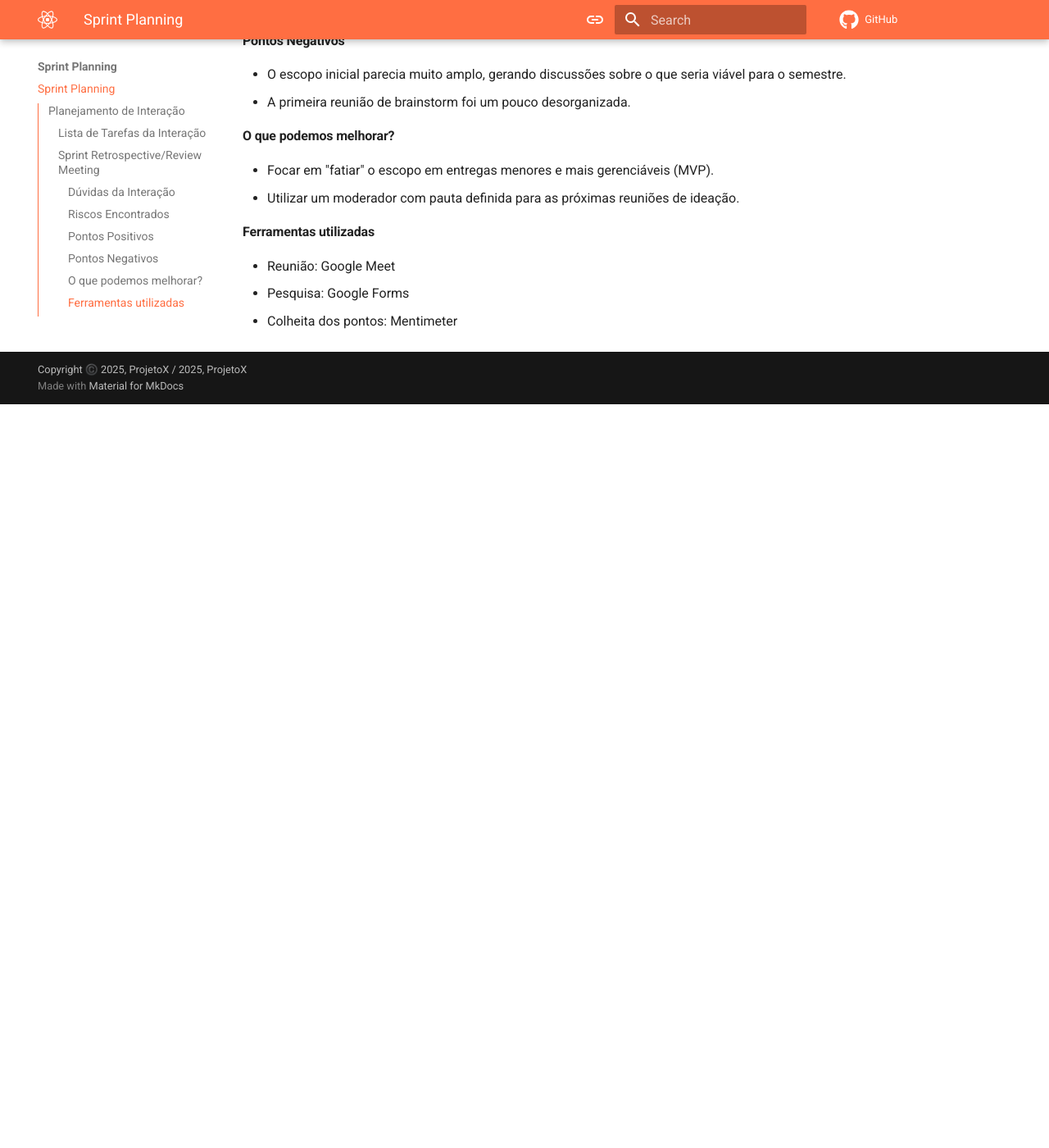
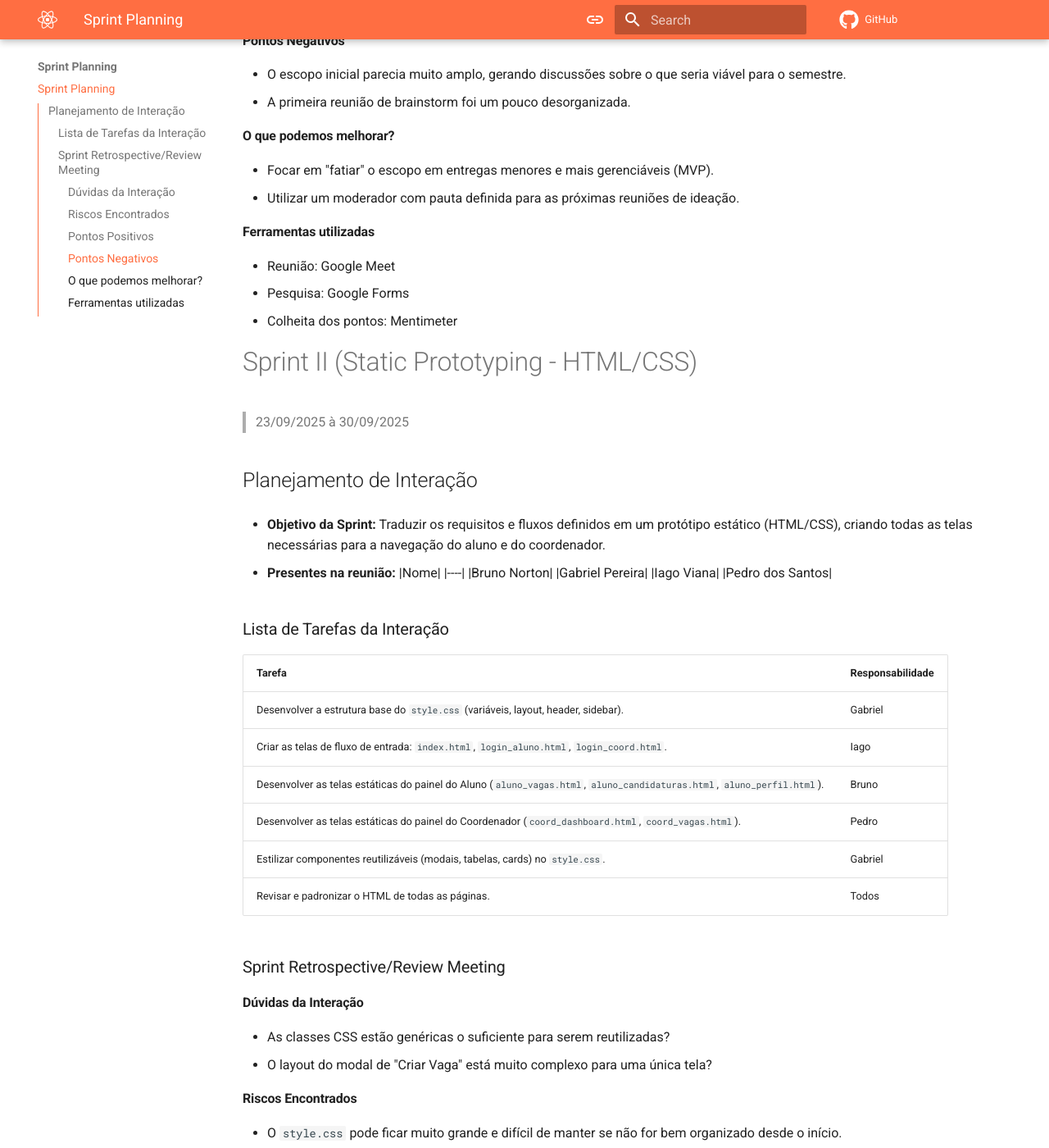
Before and after one commit to Projetos-de-Extensao/PFE_25.2_8002_I, an MkDocs documentation site: the page built from docs/_Sprint Planning/sprint.md, in a window 1280 px wide and 1400 px high, scrolled down 1256 px. Shown: the whole window at 82% size. Built offline with MkDocs 1.6.1 and Material for MkDocs 9.7.7, drawn with Linux system fonts in a browser that asks for light colours; comment, search, counter and statistics services are not loaded; before the commit the page ends 1749 px from its top, so only the background shows below that; some of the changed text lies outside the part shown.

Commit message:
ajuste do sprint 2

```diff
--- a/docs/_Sprint Planning/sprint.md
+++ b/docs/_Sprint Planning/sprint.md
@@ -61,3 +61,61 @@ title: Sprint Planning
 - Reunião: Google Meet
 - Pesquisa: Google Forms
 - Colheita dos pontos: Mentimeter
+
+# Sprint II (Static Prototyping - HTML/CSS)
+
+> 23/09/2025 à 30/09/2025
+
+## Planejamento de Interação
+
+* **Objetivo da Sprint:** Traduzir os requisitos e fluxos definidos em um protótipo estático (HTML/CSS), criando todas as telas necessárias para a navegação do aluno e do coordenador.
+
+* **Presentes na reunião:**
+|Nome|
+|----|
+|Bruno Norton|
+|Gabriel Pereira|
+|Iago Viana|
+|Pedro dos Santos|
+
+### Lista de Tarefas da Interação
+
+|Tarefa|Responsabilidade|
+|---|----|
+| Desenvolver a estrutura base do `style.css` (variáveis, layout, header, sidebar).| Gabriel|
+| Criar as telas de fluxo de entrada: `index.html`, `login_aluno.html`, `login_coord.html`.| Iago|
+| Desenvolver as telas estáticas do painel do Aluno (`aluno_vagas.html`, `aluno_candidaturas.html`, `aluno_perfil.html`).| Bruno|
+| Desenvolver as telas estáticas do painel do Coordenador (`coord_dashboard.html`, `coord_vagas.html`).| Pedro|
+| Estilizar componentes reutilizáveis (modais, tabelas, cards) no `style.css`.| Gabriel|
+| Revisar e padronizar o HTML de todas as páginas.| Todos|
+
+### Sprint Retrospective/Review Meeting
+
+#### Dúvidas da Interação
+
+- As classes CSS estão genéricas o suficiente para serem reutilizadas?
+- O layout do modal de "Criar Vaga" está muito complexo para uma única tela?
+
+#### Riscos Encontrados
+
+- O `style.css` pode ficar muito grande e difícil de manter se não for bem organizado desde o início.
+
+#### Pontos Positivos
+
+- A identidade visual (cores, fontes) foi implementada consistentemente em todas as telas.
+- A divisão das telas entre os membros funcionou bem, cobrindo todo o escopo visual do projeto.
+
+#### Pontos Negativos
+
+- As páginas são apenas "cascas"; nenhum botão ou link funciona, o que dificulta a validação do fluxo.
+- Algumas inconsistências de nomenclatura de classes CSS foram encontradas durante o merge.
+
+#### O que podemos melhorar?
+
+- Definir uma convenção de nomenclatura (como BEM) para o CSS na próxima fase.
+- Focar na interatividade (JavaScript) na próxima Sprint para "dar vida" ao protótipo.
+
+#### Ferramentas utilizadas
+
+- Reunião: Google Meet
+- Desenvolvimento: Visual Studio Code (HTML/CSS)
```
